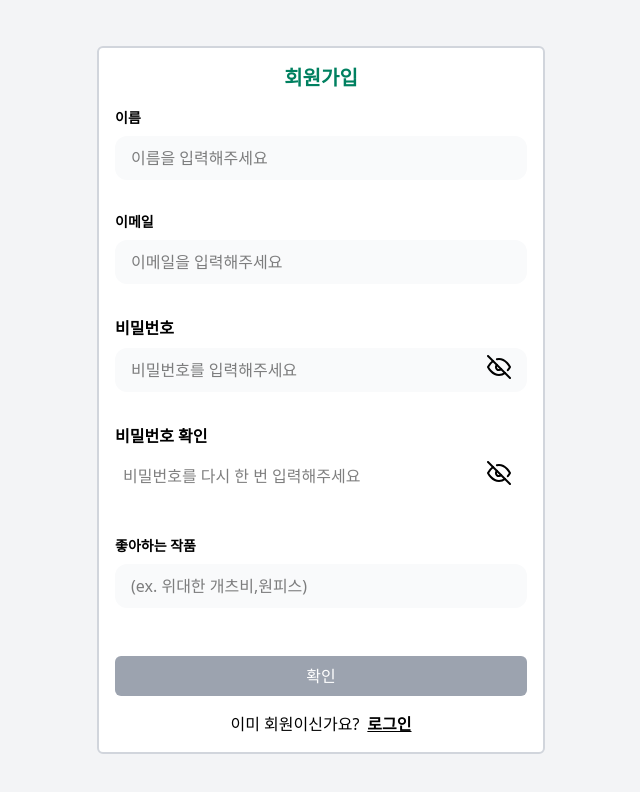
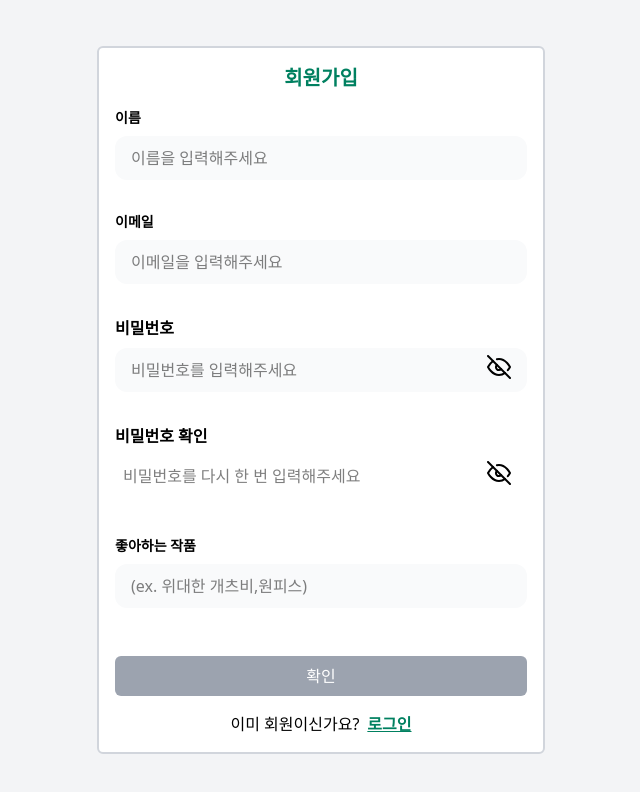
Before and after one commit to we-write/frontend, a Next.js app: page /auths/signup in a window 1280 px wide. Shown: the top 792 px of the page, without its empty margins (319-959 px from the left). Built offline with nearby package versions, Linux system fonts and the light colour scheme; no server answers; a web font is replaced by a local one.

Commit message:
chore: 로그 코드 제거

```diff
--- a/src/app/auths/signup/page.tsx
+++ b/src/app/auths/signup/page.tsx
@@ -10,8 +10,6 @@ import { useRouter } from 'next/navigation';
 import InputForm from '@/components/common/Form/InputForm';
 import { Visibility, VisibilityOff } from '@/components/icons/Visibility';
 import Input, { HelperText } from '@/components/common/Input/Input';
-//TODO: 프라머리 컬러 변경 필요
-const PRIMARY_COLOR = '#008060';
 
 const Page = () => {
   const [showPassword, setShowPassword] = useState(false);
@@ -205,7 +203,7 @@ const Page = () => {
           <Link
             role="navigation"
             href="/auths/signin"
-            className={`font-semibold text-[${PRIMARY_COLOR}] underline`}
+            className="text-write-main font-semibold underline"
           >
             로그인
           </Link>
```
